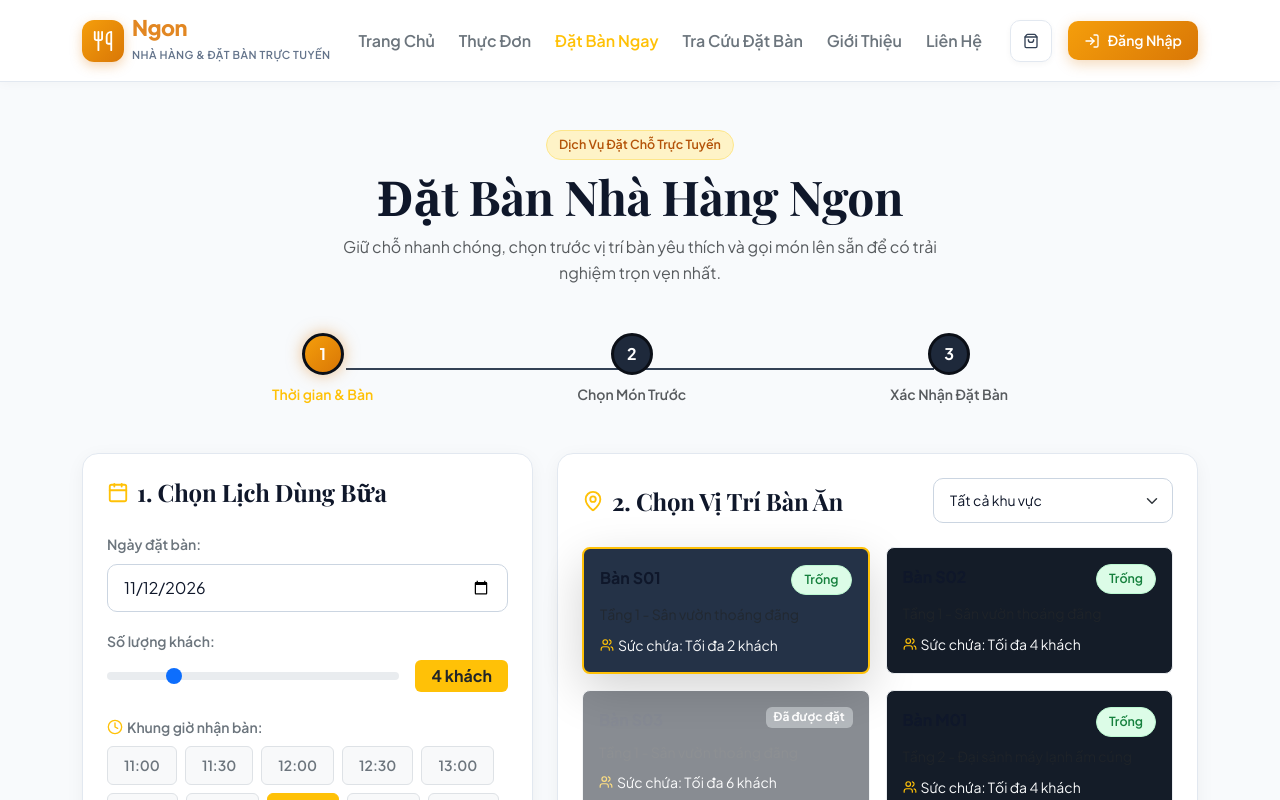
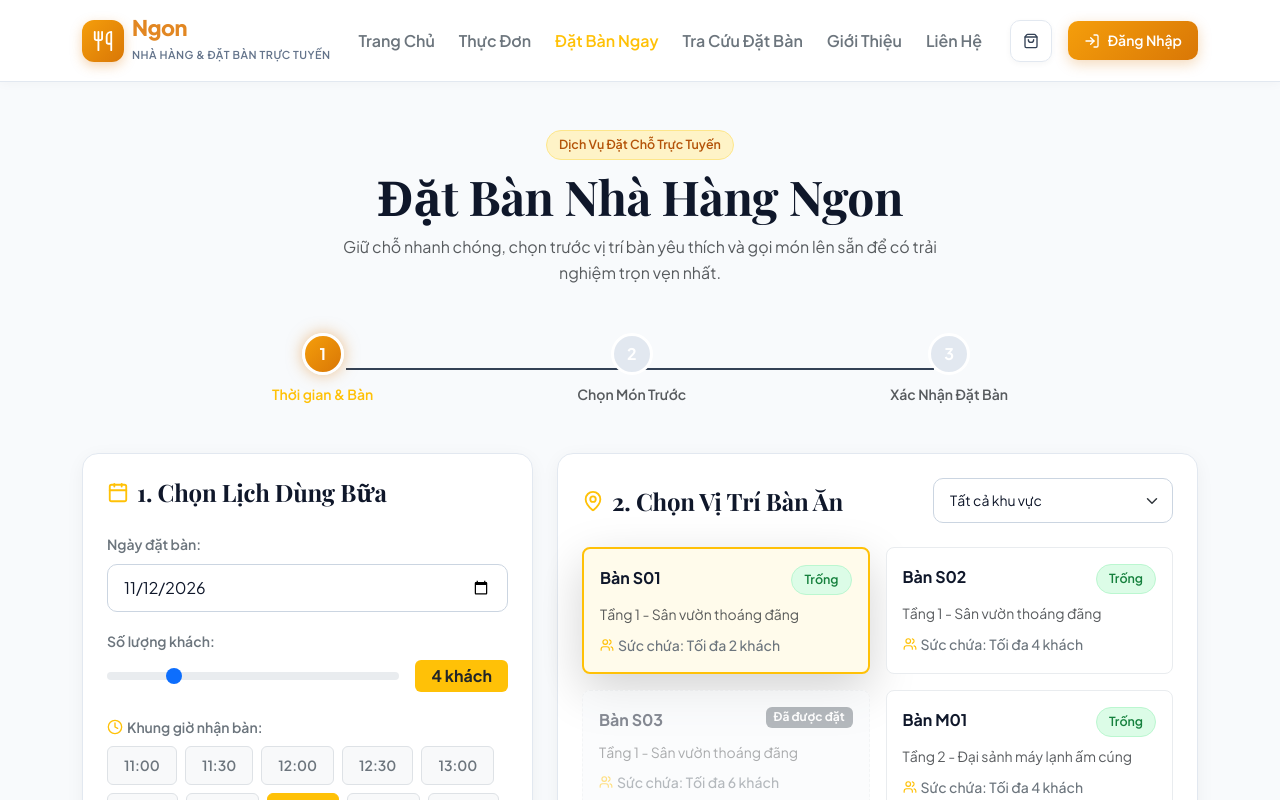
Before and after one commit to NDQUAN1101/FER202_Ass_QuanNDHE194551, a React (Vite) app: page /booking in a window 1280 px wide. Shown: the top 800 px of the page. Built offline with nearby package versions, Linux system fonts and the light colour scheme; data requests are answered from the project's data file; a web font is replaced by a local one.

Commit message:
style: brighten table selection cards and step wizard in Booking page

```diff
--- a/src/pages/public/Booking.jsx
+++ b/src/pages/public/Booking.jsx
@@ -213,8 +213,8 @@ const Booking = () => {
                   style={{
                     width: '42px',
                     height: '42px',
-                    background: step >= 1 ? 'var(--primary-gradient)' : '#1e293b',
-                    border: '3px solid #0b0f17',
+                    background: step >= 1 ? 'var(--primary-gradient)' : '#e2e8f0',
+                    border: '3px solid #ffffff', shadow: '0 2px 8px rgba(0,0,0,0.06)',
                     boxShadow: step >= 1 ? '0 0 15px rgba(226,135,34,0.5)' : 'none',
                   }}
                 >
@@ -236,8 +236,8 @@ const Booking = () => {
                   style={{
                     width: '42px',
                     height: '42px',
-                    background: step >= 2 ? 'var(--primary-gradient)' : '#1e293b',
-                    border: '3px solid #0b0f17',
+                    background: step >= 2 ? 'var(--primary-gradient)' : '#e2e8f0',
+                    border: '3px solid #ffffff', shadow: '0 2px 8px rgba(0,0,0,0.06)',
                     boxShadow: step >= 2 ? '0 0 15px rgba(226,135,34,0.5)' : 'none',
                   }}
                 >
@@ -255,8 +255,8 @@ const Booking = () => {
                   style={{
                     width: '42px',
                     height: '42px',
-                    background: step === 3 ? 'var(--primary-gradient)' : '#1e293b',
-                    border: '3px solid #0b0f17',
+                    background: step === 3 ? 'var(--primary-gradient)' : '#e2e8f0',
+                    border: '3px solid #ffffff', shadow: '0 2px 8px rgba(0,0,0,0.06)',
                     boxShadow: step === 3 ? '0 0 15px rgba(226,135,34,0.5)' : 'none',
                   }}
                 >
@@ -389,8 +389,8 @@ const Booking = () => {
                                 : 'border-light-subtle border-opacity-25'
                             }`}
                             style={{
-                              backgroundColor: isSelected ? '#243247' : '#141c28',
-                              border: isSelected ? '2px solid var(--primary-color)' : '1px solid var(--border-color)',
+                              backgroundColor: isSelected ? '#fffbeb' : (isAvailable ? '#ffffff' : '#f8fafc'),
+                              border: isSelected ? '2px solid var(--primary-color)' : (isAvailable ? '1px solid #e2e8f0' : '1px dashed #cbd5e1'),
                               cursor: isAvailable ? 'pointer' : 'not-allowed',
                               opacity: isAvailable ? 1 : 0.5,
                             }}
@@ -404,7 +404,7 @@ const Booking = () => {
                               )}
                             </div>
                             <div className="text-muted small mb-2">{table.area}</div>
-                            <div className="d-flex align-items-center gap-1 text-light small">
+                            <div className="d-flex align-items-center gap-1 text-secondary small fw-medium">
                               <Users size={14} className="text-warning" />
                               <span>Sức chứa: Tối đa {table.capacity} khách</span>
                             </div>
@@ -454,7 +454,7 @@ const Booking = () => {
                       <div
                         key={food.id}
                         className="d-flex align-items-center justify-content-between p-3 rounded-3"
-                        style={{ backgroundColor: '#141c28', border: '1px solid var(--border-color)' }}
+                        style={{ backgroundColor: '#ffffff', border: '1px solid var(--border-color)' }}
                       >
                         <div className="d-flex align-items-center gap-3">
                           <img
@@ -683,7 +683,7 @@ const Booking = () => {
 
                   <div
                     className="p-3 rounded-3 mb-4"
-                    style={{ backgroundColor: 'rgba(226, 135, 34, 0.1)', border: '1px solid rgba(226, 135, 34, 0.3)' }}
+                    style={{ backgroundColor: '#fffbeb', border: '1px solid rgba(226, 135, 34, 0.3)' }}
                   >
                     <div className="d-flex align-items-center gap-2 text-warning small fw-medium">
                       <AlertCircle size={16} className="flex-shrink-0" />
```
Also changed, not shown: src/pages/admin/AdminTables.jsx (line endings or trailing spaces).
